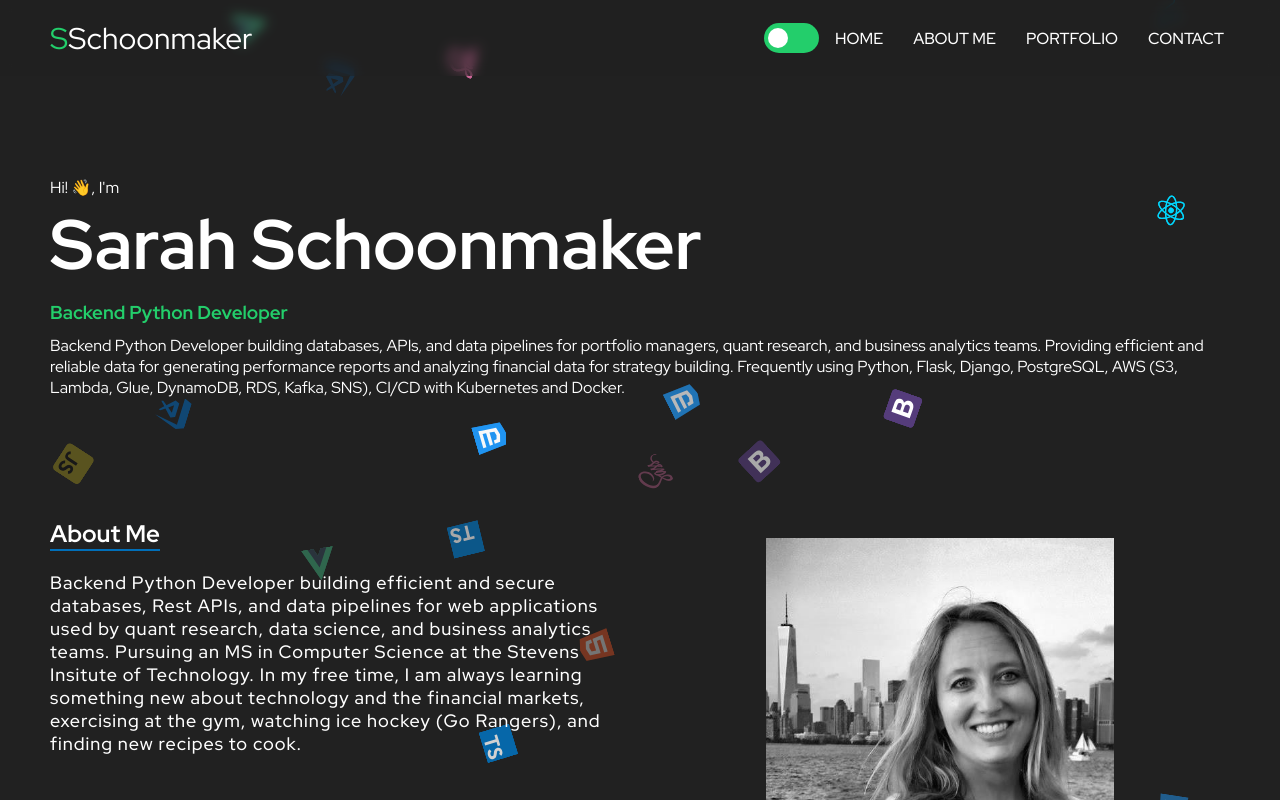
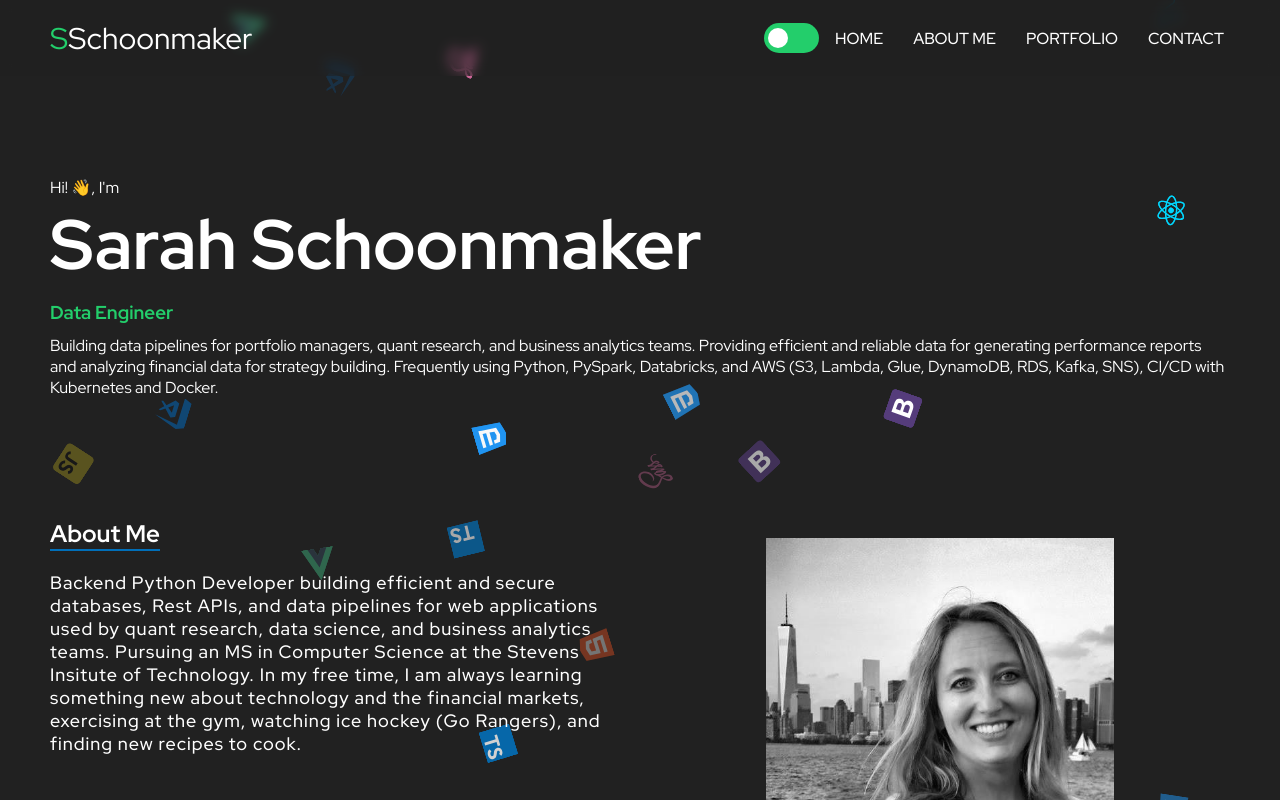
Before and after one commit to SarahSchoonmaker/sarah-react-portfolio, a React (Create React App) app: page / in a window 1280 px wide. Shown: the top 800 px of the page. Built offline with nearby package versions, Linux system fonts and the light colour scheme.

Commit message:
edited readme

```diff
--- a/src/components/Hero/Hero.tsx
+++ b/src/components/Hero/Hero.tsx
@@ -13,14 +13,14 @@ export function Hero(){
           <h1>Sarah Schoonmaker</h1>
         </ScrollAnimation>
         <ScrollAnimation animateIn="fadeInUp" delay={0.4 * 1000}>
-          <h3>Backend Python Developer</h3>
+          <h3>Data Engineer</h3>
         </ScrollAnimation>
         <ScrollAnimation animateIn="fadeInUp" delay={0.6 * 1000}>
-        <p>Backend Python Developer building databases, APIs, and data pipelines for portfolio
+        <p> Building data pipelines for portfolio
             managers, quant research, and business analytics teams.
             Providing efficient and reliable data for
             generating performance reports and analyzing financial data for strategy building.
-            Frequently using Python, Flask, Django, PostgreSQL,
+            Frequently using Python, PySpark, Databricks, and
             AWS (S3, Lambda, Glue, DynamoDB, RDS, Kafka, SNS),
             CI/CD with Kubernetes and Docker.
 
```
Also changed, not shown: src/components/About/About.tsx (line endings or trailing spaces).
